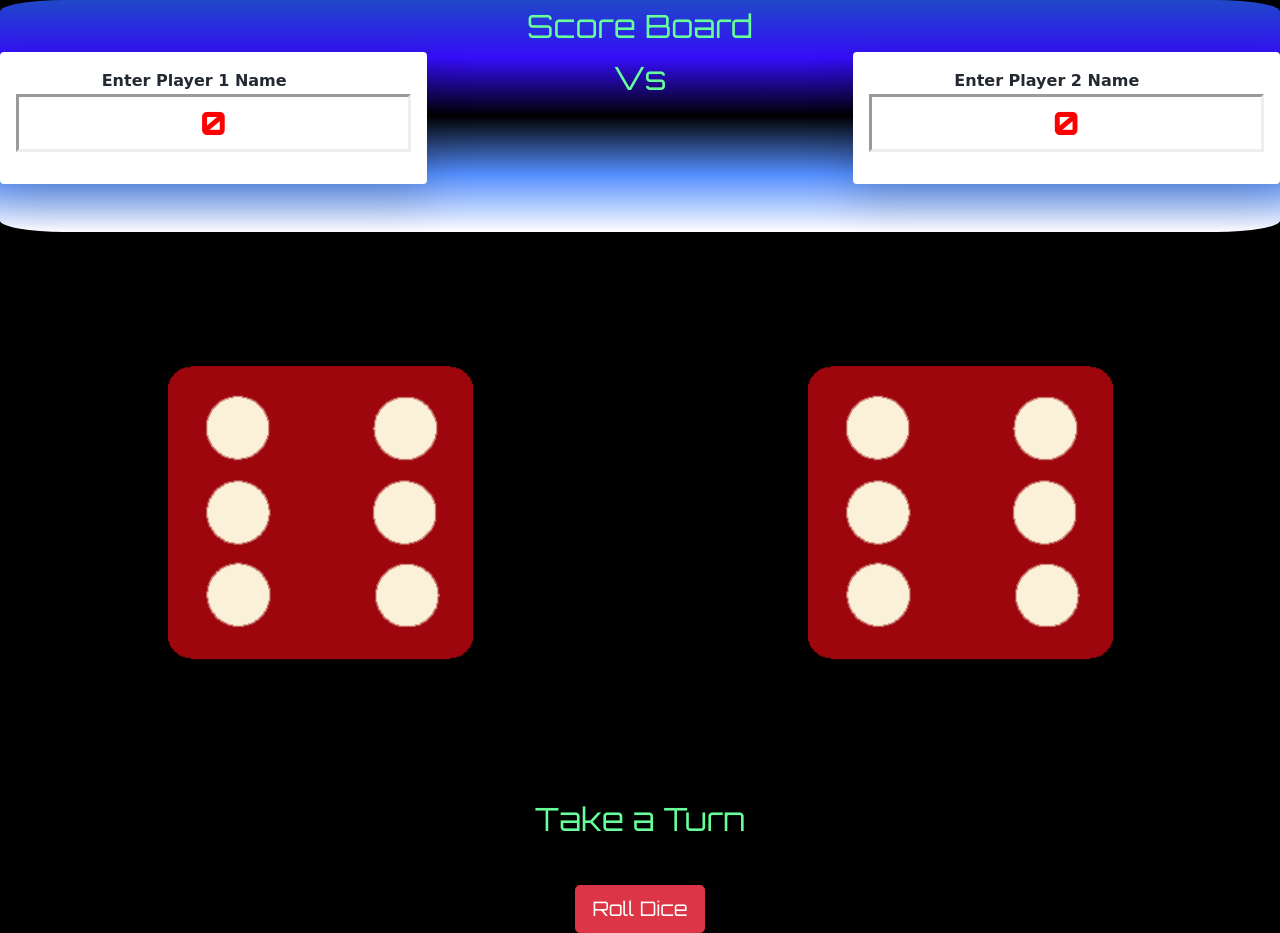
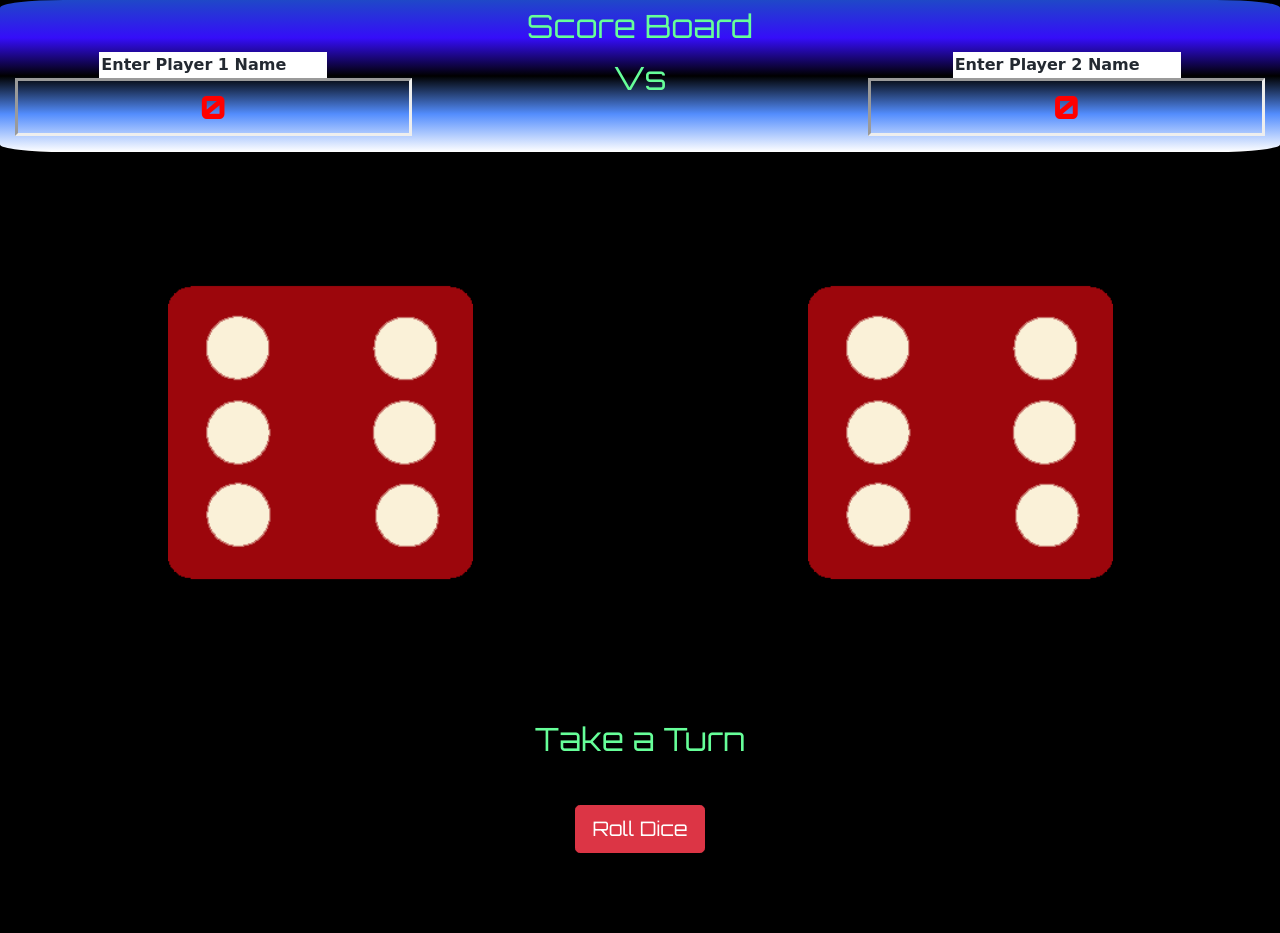
Before and after one commit to megeb/dice, a plain HTML site: page index.html in a window 1280 px wide. After the commit the page ends 853 px from the top, so only its background shows below. Drawn offline with nearby package versions, Linux system fonts and the light colour scheme.

Commit message:
Update index.html
removed shadow from inputs

```diff
--- a/index.html
+++ b/index.html
@@ -24,14 +24,14 @@
       <div class="col top border-0"> Score Board </div>
     </div>
     <div class="row">
-      <div id="player1 players" class="col shadow-lg p-3 mb-5 bg-white rounded border-0">
+      <div id="player1 players" class="col rounded border-0">
         <input class="border-0 pName" id="playerName1" type="text" name="" onfocus="this.value=''" value="Enter Player 1 Name" oninvalid="Please Enter your name" required>
         <p class="counter p1Counter">0</p>
       </div>
       <div class="col blank">
         <p>Vs</p>
       </div>
-      <div id="player2 players" class="col shadow-lg p-3 mb-5 bg-white rounded border-0">
+      <div id="player2 players" class="col rounded border-0">
         <input class="border-0 pName" id="playerName2" type="text" name="" onfocus="this.value=''" value="Enter Player 2 Name" oninvalid="Please Enter your name" required>
         <p class="counter p2Counter">0</p>
       </div>
```
